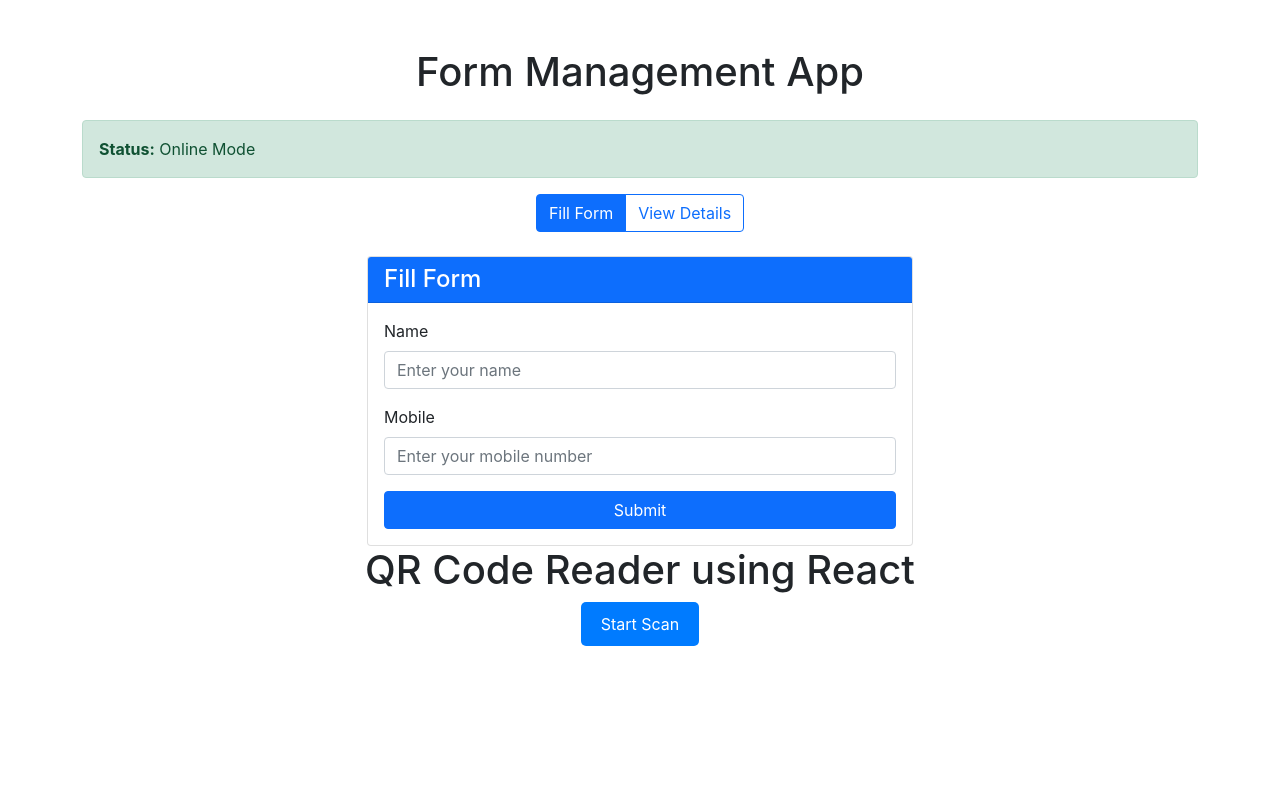
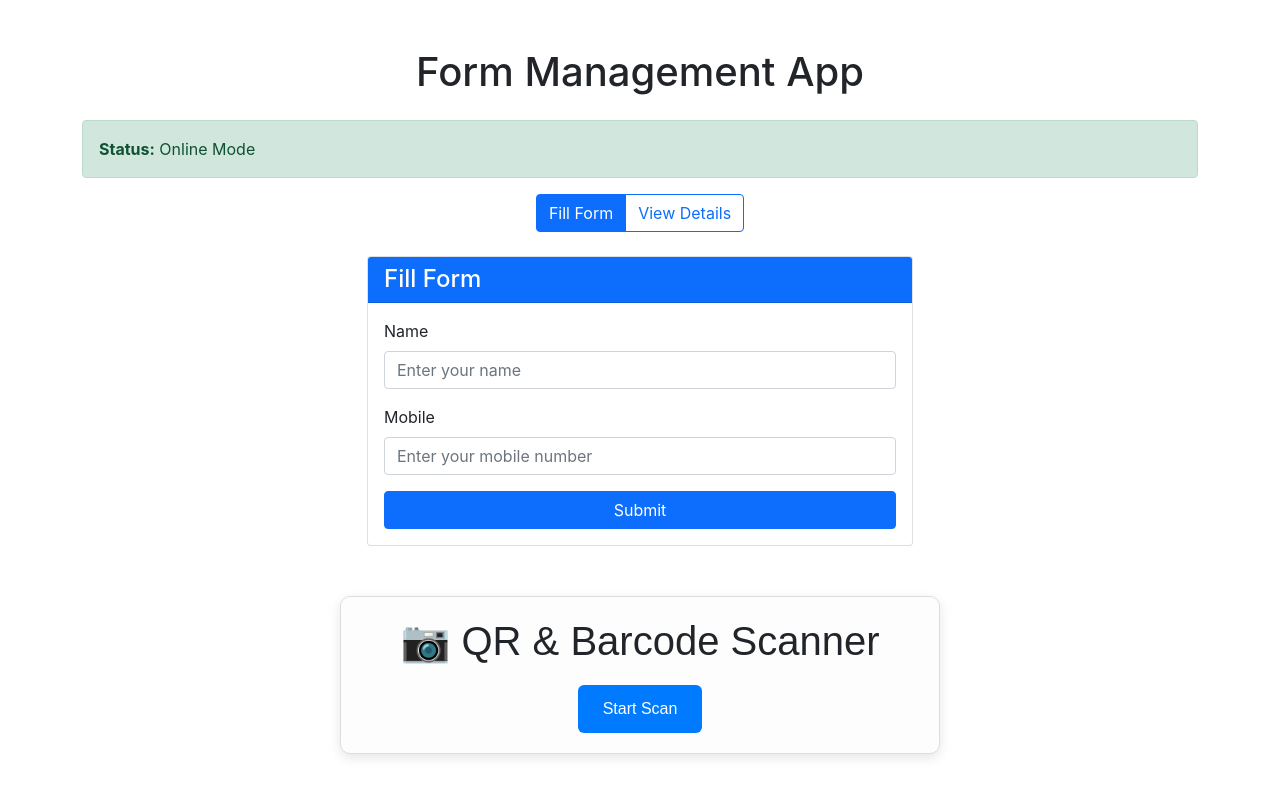
Before and after one commit to Nirav-Gripphy/offline-app, a React (Create React App) app: page / in a window 1280 px wide. Shown: the top 796 px of the page. Built offline with nearby package versions, Linux system fonts and the light colour scheme.

Commit message:
Improvement and bar code support

```diff
--- a/src/QrScanner.jsx
+++ b/src/QrScanner.jsx
@@ -1,5 +1,5 @@
 import React, { useEffect, useRef, useState } from "react";
-import { Html5Qrcode } from "html5-qrcode";
+import { Html5Qrcode, Html5QrcodeSupportedFormats } from "html5-qrcode";
 
 const QrScanner = () => {
   const [scannedResult, setScannedResult] = useState(null);
@@ -8,8 +8,10 @@ const QrScanner = () => {
   const html5QrCodeRef = useRef(null);
 
   const startScanner = async () => {
+    setScannedResult(null);
     setIsScanning(true);
-    await new Promise((r) => setTimeout(r, 100)); // Wait for DOM update
+
+    await new Promise((res) => setTimeout(res, 100));
 
     const html5QrCode = new Html5Qrcode(readerRef.current.id);
     html5QrCodeRef.current = html5QrCode;
@@ -17,8 +19,19 @@ const QrScanner = () => {
     html5QrCode
       .start(
         { facingMode: "environment" },
-        { fps: 10, qrbox: 250 },
-        (decodedText) => {
+        {
+          fps: 10,
+          qrbox: 250,
+          formatsToSupport: [
+            Html5QrcodeSupportedFormats.QR_CODE,
+            Html5QrcodeSupportedFormats.CODE_128,
+            Html5QrcodeSupportedFormats.CODE_39,
+            Html5QrcodeSupportedFormats.EAN_13,
+            Html5QrcodeSupportedFormats.UPC_A,
+          ],
+        },
+        (decodedText, result) => {
+          console.log("Decoded:", result);
           setScannedResult(decodedText);
           html5QrCode.stop().then(() => {
             html5QrCode.clear();
@@ -44,53 +57,77 @@ const QrScanner = () => {
   }, []);
 
   return (
-    <div>
-      <h1 style={{ textAlign: "center" }}>QR Code Reader using React</h1>
+    <div style={styles.container}>
+      <h1 style={styles.title}>📷 QR & Barcode Scanner</h1>
 
       {!isScanning && !scannedResult && (
-        <div style={{ textAlign: "center", marginBottom: "20px" }}>
-          <button onClick={startScanner} style={buttonStyle}>
-            Start Scan
+        <button style={styles.button} onClick={startScanner}>
+          Start Scan
+        </button>
+      )}
+
+      {isScanning && (
+        <div id="reader" ref={readerRef} style={styles.readerBox}></div>
+      )}
+
+      {scannedResult && (
+        <div style={styles.resultSection}>
+          <h3>✅ Scan Result:</h3>
+          <div style={styles.resultBox}>{scannedResult}</div>
+          <button
+            style={{ ...styles.button, marginTop: 20 }}
+            onClick={startScanner}
+          >
+            🔄 Re-Scan
           </button>
         </div>
       )}
-
-      {isScanning && (
-        <div style={{ display: "flex", justifyContent: "center" }}>
-          <div id="reader" ref={readerRef} style={{ width: "500px" }}></div>
-        </div>
-      )}
-
-      {scannedResult && (
-        <div style={{ textAlign: "center", marginTop: "30px" }}>
-          <h4>Scan Result</h4>
-          <div className="result">{scannedResult}</div>
-        </div>
-      )}
-
-      <style>{`
-        .result {
-          background-color: green;
-          color: white;
-          padding: 20px;
-          display: inline-block;
-        }
-        #reader__scan_region {
-          background: white;
-        }
-      `}</style>
     </div>
   );
 };
 
-const buttonStyle = {
-  padding: "10px 20px",
-  fontSize: "16px",
-  backgroundColor: "#007bff",
-  color: "white",
-  border: "none",
-  borderRadius: "5px",
-  cursor: "pointer",
+const styles = {
+  container: {
+    maxWidth: "600px",
+    margin: "50px auto",
+    padding: "20px",
+    textAlign: "center",
+    fontFamily: "Arial, sans-serif",
+    border: "1px solid #ddd",
+    borderRadius: "10px",
+    boxShadow: "0 4px 12px rgba(0,0,0,0.1)",
+    backgroundColor: "#fdfdfd",
+  },
+  title: {
+    marginBottom: "20px",
+  },
+  button: {
+    padding: "12px 25px",
+    fontSize: "16px",
+    backgroundColor: "#007bff",
+    color: "#fff",
+    border: "none",
+    borderRadius: "6px",
+    cursor: "pointer",
+    transition: "background-color 0.3s",
+  },
+  readerBox: {
+    width: "100%",
+    maxWidth: "500px",
+    margin: "auto",
+  },
+  resultSection: {
+    marginTop: "30px",
+  },
+  resultBox: {
+    padding: "15px",
+    backgroundColor: "#28a745",
+    color: "#fff",
+    borderRadius: "6px",
+    fontSize: "18px",
+    wordBreak: "break-word",
+    marginTop: "10px",
+  },
 };
 
 export default QrScanner;
```
